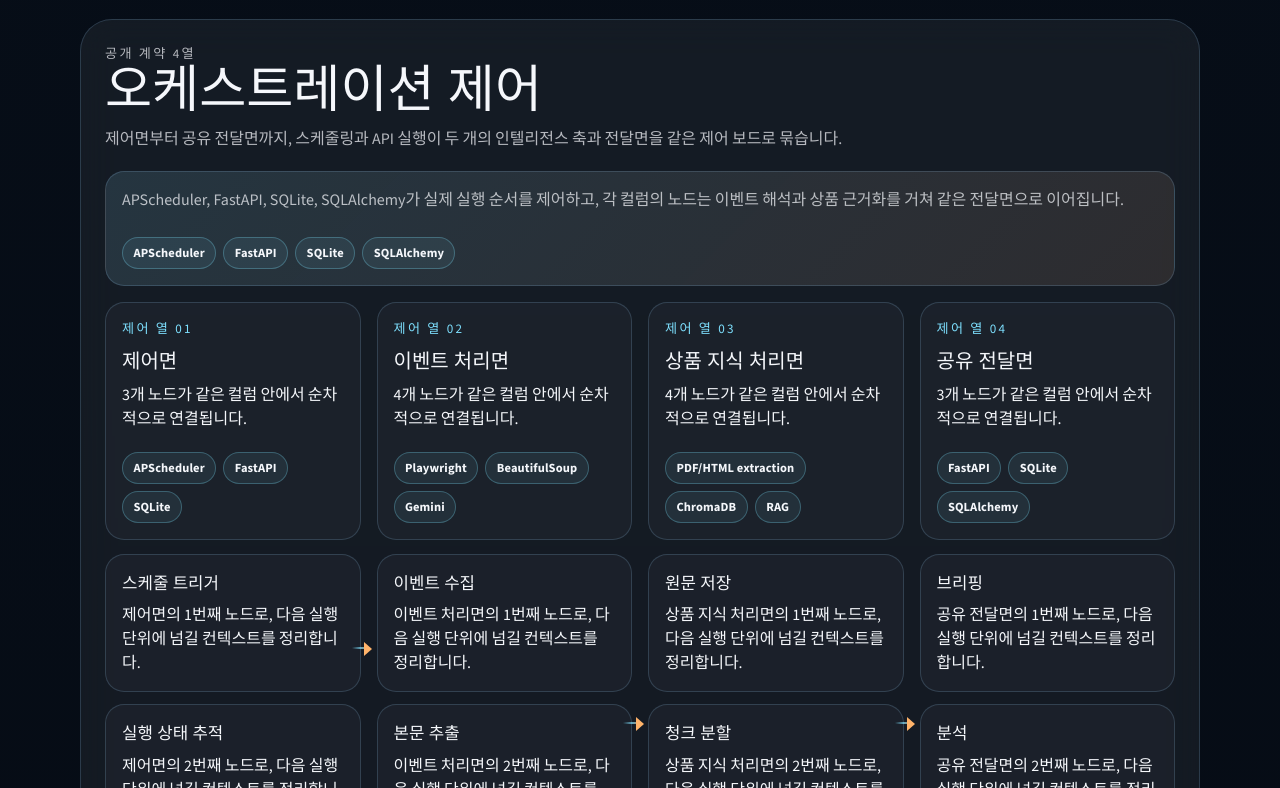
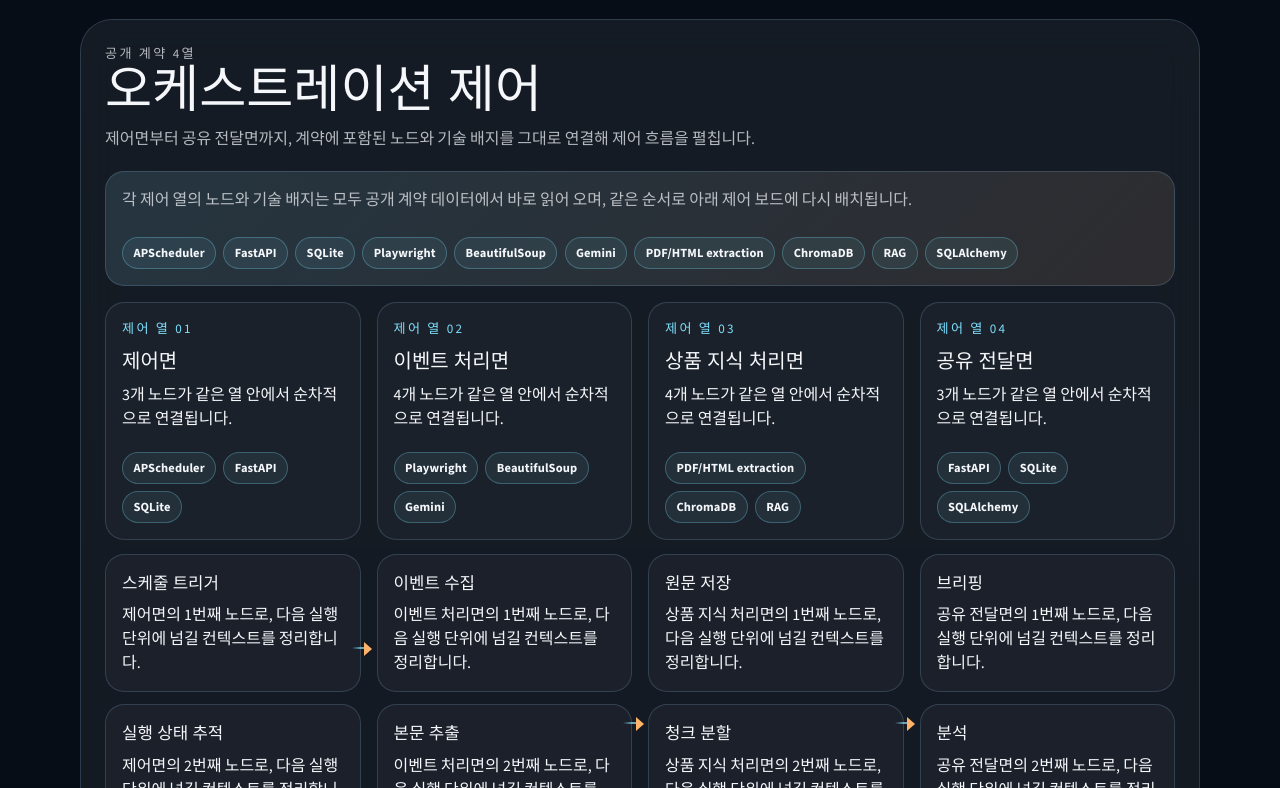
Before and after one commit to shinhan-card/card-event, a Next.js app in the folder presentation-site/: page /deep-dive in a window 1280 px wide. Shown: the part 3172-3960 px from the top of the page. Built offline with nearby package versions, Linux system fonts and the light colour scheme.

Commit message:
Tighten deep-dive contract provenance

```diff
--- a/presentation-site/components/deep-dive/evidence-module-map.tsx
+++ b/presentation-site/components/deep-dive/evidence-module-map.tsx
@@ -19,12 +19,17 @@
     <SectionShell
       eyebrow={`근거 클러스터 ${moduleMap.clusters.length}개`}
       title={architectureContent.copy.deepDiveModules}
-      summary="공개 계약에 포함된 파일 경로만으로 이벤트 축, 상품 축, 공유 전달면의 근거 위치를 바로 추적할 수 있게 정리합니다."
+      summary="공개 계약에 포함된 파일 경로를 클러스터별 근거 수준과 함께 배치해, 어떤 경로가 구현 근거인지 승인 경로인지 바로 구분할 수 있게 정리합니다."
       id="evidence-module-map"
     >
       <div className="diagram-grid evidence-module-map-grid" aria-label="근거 모듈 맵">
         {moduleMap.clusters.map((cluster) => (
-          <article className="diagram-card evidence-module-map-card" key={cluster.key}>
+          <article
+            className="diagram-card evidence-module-map-card"
+            data-cluster-group={cluster.group}
+            data-evidence-level={cluster.evidenceLevel}
+            key={cluster.key}
+          >
             <p className="module-cluster-map-step-label">{groupLabels[cluster.group]}</p>
             <h3>{cluster.title}</h3>
             <p>{cluster.summary}</p>
--- a/presentation-site/components/deep-dive/orchestration-control-board.tsx
+++ b/presentation-site/components/deep-dive/orchestration-control-board.tsx
@@ -1,25 +1,23 @@
 import SectionShell from "@/components/chrome/section-shell";
 import { architectureContent } from "@/content/architecture-content";
 
-const highlightedTechnologies = ["APScheduler", "FastAPI", "SQLite", "SQLAlchemy"] as const;
-
 export default function OrchestrationControlBoard() {
   const columns = architectureContent.orchestrationColumns;
-  const surfacedTechnologies = highlightedTechnologies.filter((technology) =>
-    columns.some((column) => column.technologies.includes(technology)),
+  const surfacedTechnologies = Array.from(
+    new Set(columns.flatMap((column) => column.technologies)),
   );
 
   return (
     <SectionShell
       eyebrow={`공개 계약 ${columns.length}열`}
       title={architectureContent.copy.deepDiveOrchestration}
-      summary={`${columns[0].title}부터 ${columns.at(-1)?.title}까지, 스케줄링과 API 실행이 두 개의 인텔리전스 축과 전달면을 같은 제어 보드로 묶습니다.`}
+      summary={`${columns[0].title}부터 ${columns.at(-1)?.title}까지, 계약에 포함된 노드와 기술 배지를 그대로 연결해 제어 흐름을 펼칩니다.`}
       id="orchestration-control"
     >
       <div className="diagram-card orchestration-control-summary">
         <p>
-          APScheduler, FastAPI, SQLite, SQLAlchemy가 실제 실행 순서를 제어하고, 각 컬럼의 노드는
-          이벤트 해석과 상품 근거화를 거쳐 같은 전달면으로 이어집니다.
+          각 제어 열의 노드와 기술 배지는 모두 공개 계약 데이터에서 바로 읽어 오며, 같은 순서로
+          아래 제어 보드에 다시 배치됩니다.
         </p>
         <div className="diagram-chip-row">
           {surfacedTechnologies.map((technology) => (
@@ -36,7 +34,7 @@
             <article className="diagram-card deep-dive-orchestration-group-card">
               <p className="section-shell-eyebrow">{`제어 열 0${index + 1}`}</p>
               <h3>{column.title}</h3>
-              <p>{`${column.nodes.length}개 노드가 같은 컬럼 안에서 순차적으로 연결됩니다.`}</p>
+              <p>{`${column.nodes.length}개 노드가 같은 열 안에서 순차적으로 연결됩니다.`}</p>
               <div className="diagram-chip-row">
                 {column.technologies.map((technology) => (
                   <span className="diagram-chip" key={technology}>
```
Also changed, not shown: 2 other files (tests, documents, lock files or other folders).
